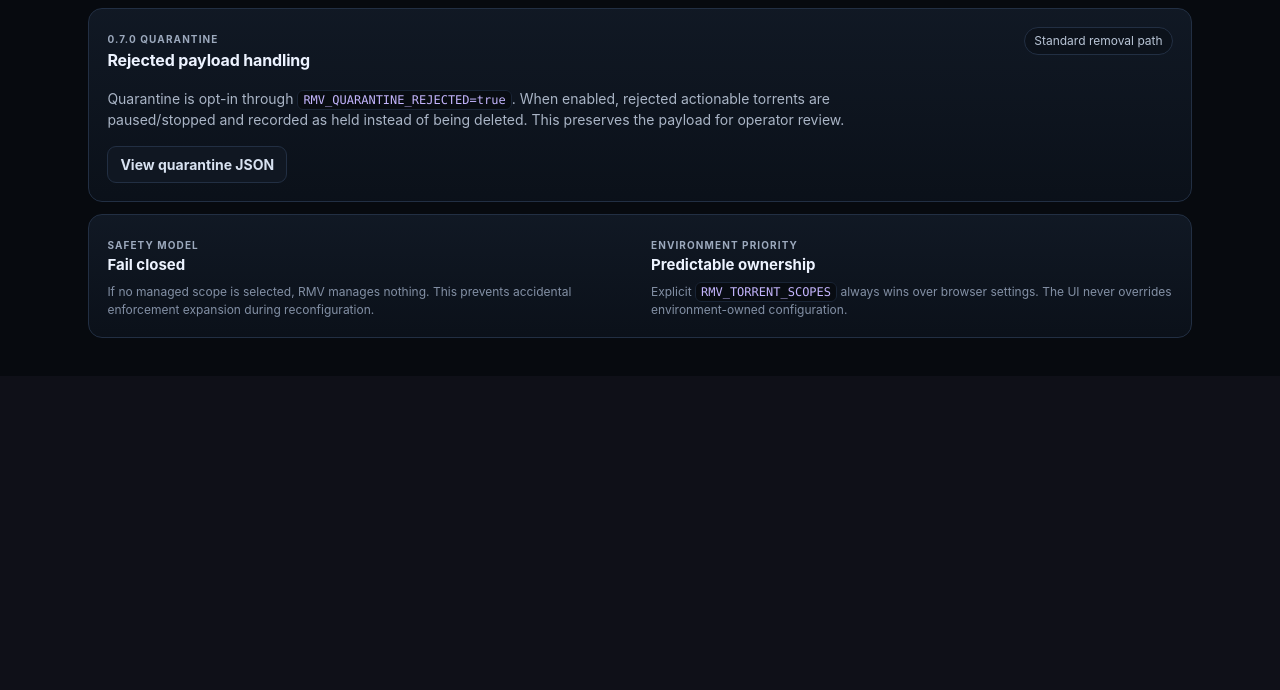
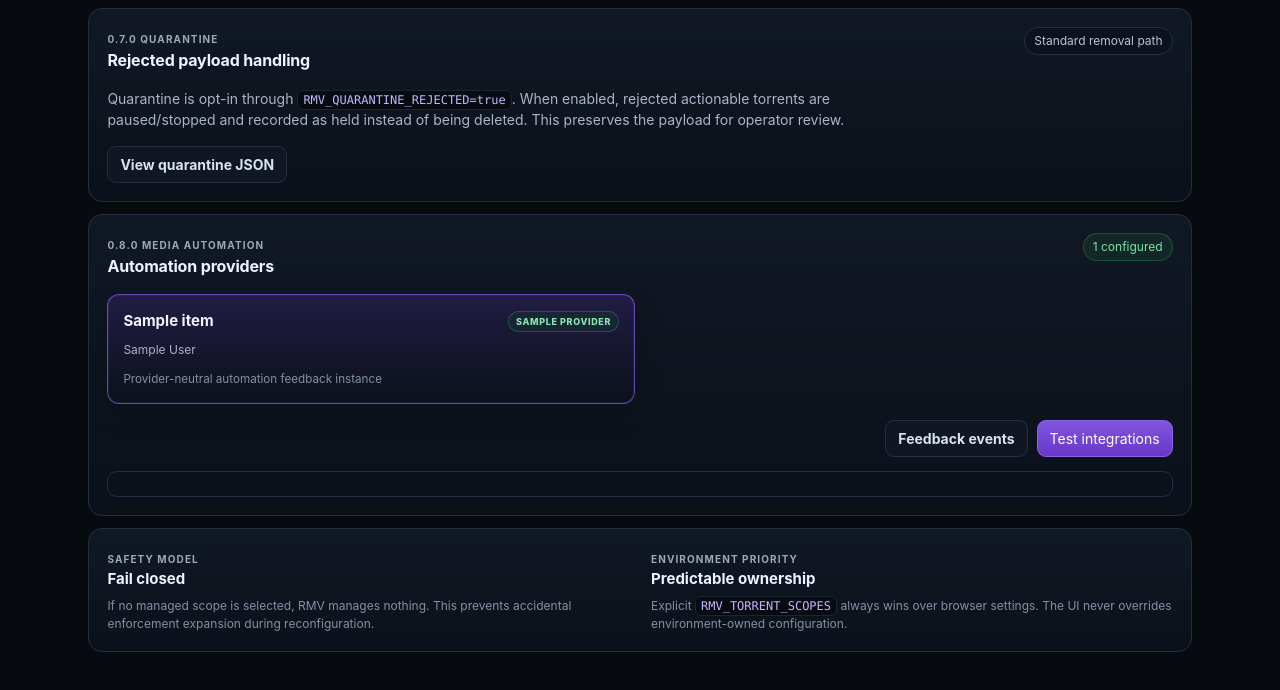
Before and after one commit to RogueAssassin/RogueMediaValidator, a FastAPI app: template app/templates/settings.html in a window 1280 px wide. Shown: the part 872-1562 px from the top of the page. Before the commit the page ends 1210 px from the top, so only its background shows below. Run offline with FastAPI, Linux system fonts and the light colour scheme; the template is opened without the code that fills it: most values are stand-ins (such as "Sample title", 1, 10 or a date in 2020); parts of the project's set-up code (start-up, migrations or seed data) failed here and were passed over.

Commit message:
feat: add 0.8.0 automation settings UI

```diff
--- a/app/templates/settings.html
+++ b/app/templates/settings.html
@@ -111,6 +111,45 @@
         <a class="button secondary" href="/api/quarantine" target="_blank" rel="noopener">View quarantine JSON</a>
       </section>
 
+      <section class="panel settings-summary">
+        <div class="panel-title">
+          <div>
+            <span class="section-label">0.8.0 media automation</span>
+            <h2>Automation providers</h2>
+          </div>
+          <span class="state {{ 'ok' if automation_instances else 'neutral' }}">{{ automation_instances|length }} configured</span>
+        </div>
+
+        {% if automation_config_error %}
+          <div class="setup-result error">
+            <strong>Configuration error</strong>
+            <span>{{ automation_config_error }}</span>
+          </div>
+        {% elif automation_instances %}
+          <div class="provider-grid">
+            {% for item in automation_instances %}
+              <article class="provider-card selected">
+                <div class="provider-card-head">
+                  <strong>{{ item.name }}</strong>
+                  <span class="provider-badge supported">{{ item.provider }}</span>
+                </div>
+                <p>{{ item.display_name }}</p>
+                <small>Provider-neutral automation feedback instance</small>
+              </article>
+            {% endfor %}
+          </div>
+          <div class="setup-actions">
+            <a class="button secondary" href="/api/automation/events" target="_blank" rel="noopener">Feedback events</a>
+            <button class="button primary" type="button" id="automation-test">Test integrations</button>
+          </div>
+          <div id="automation-result" class="setup-result" hidden></div>
+        {% else %}
+          <p class="settings-help">
+            No media automation providers are configured. Add Radarr, Sonarr or generic webhook instances through <code>RMV_AUTOMATION_PROVIDERS_JSON</code>.
+          </p>
+        {% endif %}
+      </section>
+
       <section class="panel setup-help">
         <div>
           <span class="section-label">Safety model</span>
@@ -125,6 +164,30 @@
       </section>
     </main>
   </div>
+
+  <script>
+    const automationButton = document.getElementById('automation-test');
+    const automationResult = document.getElementById('automation-result');
+
+    automationButton?.addEventListener('click', async () => {
+      automationResult.hidden = false;
+      automationResult.className = 'setup-result working';
+      automationResult.innerHTML = '<strong>Testing…</strong><span>Checking configured automation providers.</span>';
+      try {
+        const response = await fetch('/api/admin/automation/test', {method: 'POST'});
+        const payload = await response.json();
+        if (!response.ok) throw new Error(payload.detail || 'Automation test failed.');
+        const lines = payload.results.map((item) =>
+          item.instance + ': ' + (item.ok ? 'OK (' + item.version + ')' : 'FAILED - ' + item.error)
+        );
+        automationResult.className = payload.results.every((item) => item.ok) ? 'setup-result success' : 'setup-result error';
+        automationResult.innerHTML = '<strong>Integration test complete</strong><span>' + (lines.join('<br>') || 'No providers configured.') + '</span>';
+      } catch (error) {
+        automationResult.className = 'setup-result error';
+        automationResult.innerHTML = '<strong>Test failed</strong><span>' + error.message + '</span>';
+      }
+    });
+  </script>
 
   {% if not scope_locked %}
   <script>
```
